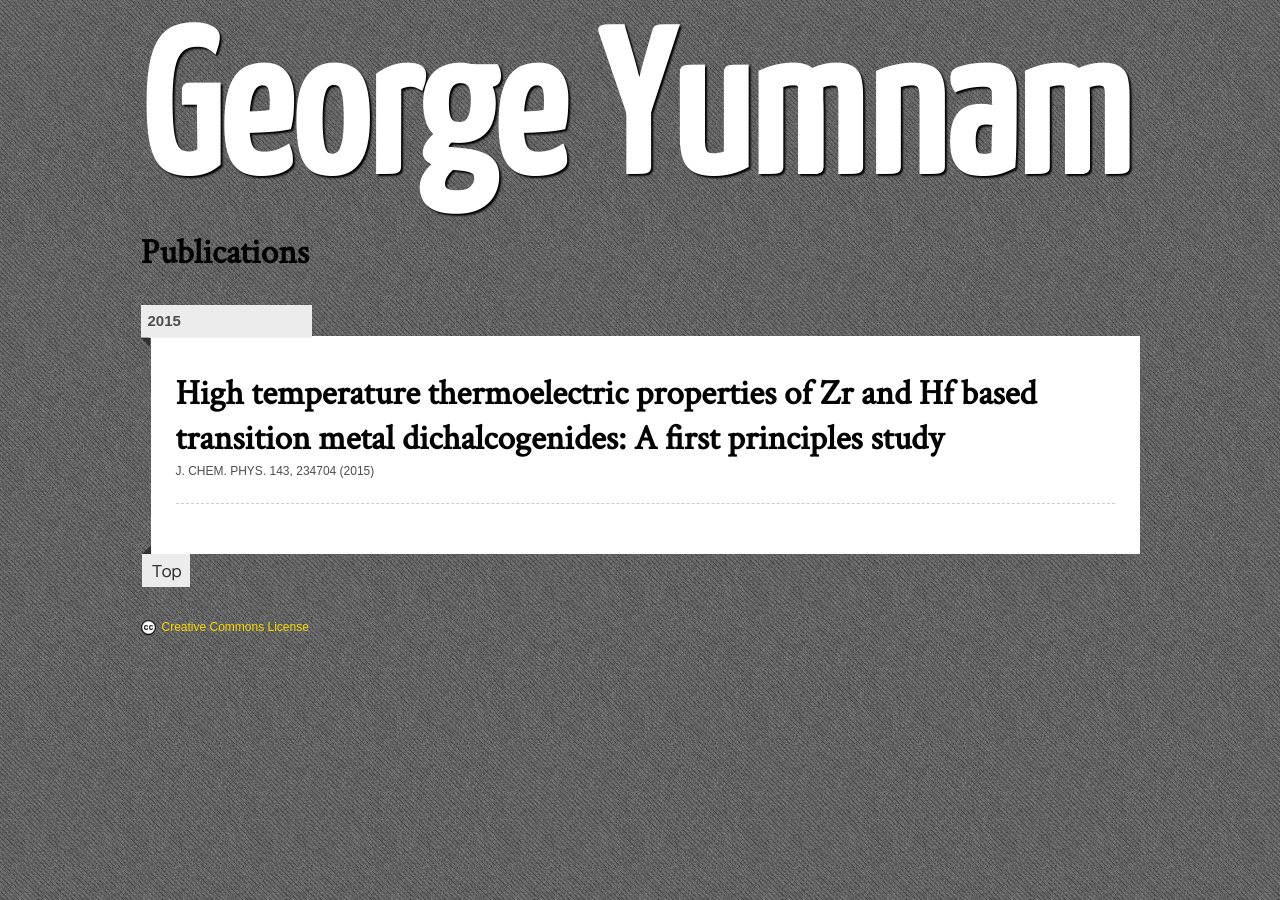
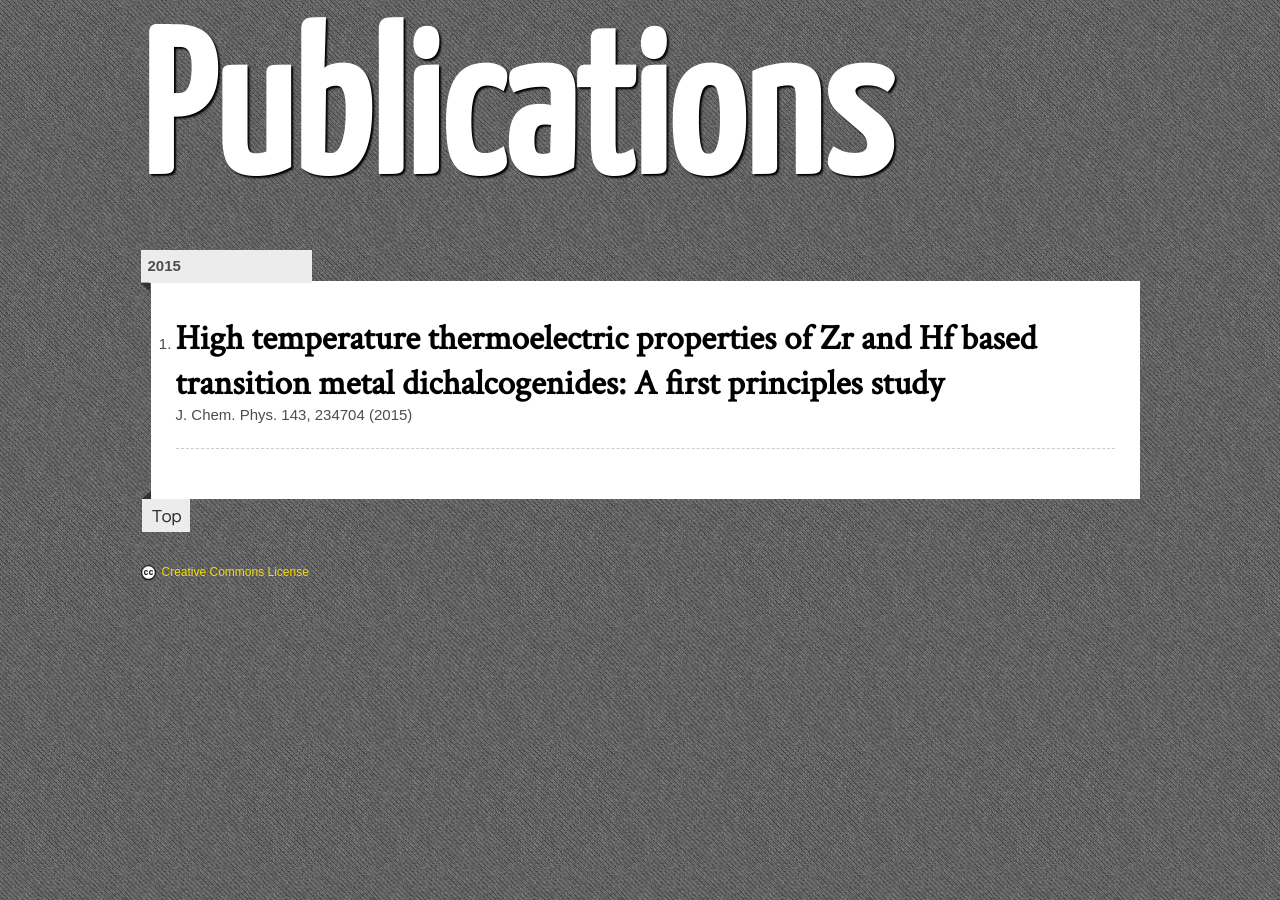
Before and after one commit to georgeyumnam/georgeyumnam, a Jekyll site: the page pub.html, which Jekyll copies as it is, in a window 1280 px wide. Built offline with Jekyll 4.4.1, drawn with Linux system fonts in a browser that asks for light colours.

```diff
--- a/pub.html
+++ b/pub.html
@@ -14,43 +14,10 @@
 <body>
 	<div id="wrapper">
 
-<!--	<div id="contact-info">
-		<div  class="links" style="margin-left:0px !important;">
-			<div class="col1">Email</div>
-			<div class="col2"><a href="mailto:georgeyumnam@gmail.com" target="_blank">georgeyumnam@gmail.com</a></div>
-		</div>
-
-
-
-		<div  class="links">
-			<div class="col1">Twitter</div>
-			<div class="col2"><a href="http://www.twitter.com/GeorgeYumnam" target="_blank">@georgeyumnam</a></div>
-		</div>-->
-
-
-		<!--<div  class="links">
-			<div class="col1">Blog</div>
-			<div class="col2"><a href="http://www.greepit.com" target="_blank" title="Open source web development resources">greepit.com</a></div>
-		</div> -->
-
-
-<!--		<div class="links">
-			<div class="col1">Official</div>
-			<div class="col2"><a href="http://mrc.iisc.ernet.in/~abhishek/George.html" target="_blank">MRC website</a></div>
-		</div>
-
-	</div>-->
-
 		<div id="header">
-			<h1>George Yumnam</h1>
+			<h1>Publications</h1>
 
 		</div>
-
-
-		<div id="intro">
-			<h2>Publications</h2>
-		</div>
-
 
 
 		<div class="section">
@@ -62,8 +29,10 @@
 			<div class="section-body">
 				<div class="item-template">
 					<div>
-						<h2><a href="http://scitation.aip.org/content/aip/journal/jcp/143/23/10.1063/1.4937774" target="_blank">High temperature thermoelectric properties of Zr and Hf based transition metal dichalcogenides: A first principles study</a></h2>
-						<span class="text-small">J. Chem. Phys. 143, 234704 (2015)</span>
+					<ol>
+					<li>	<h2><a href="http://scitation.aip.org/content/aip/journal/jcp/143/23/10.1063/1.4937774" target="_blank">High temperature thermoelectric properties of Zr and Hf based transition metal dichalcogenides: A first principles study</a></h2> </li>
+						<span>J. Chem. Phys. 143, 234704 (2015)</span>
+					</ol>
 					</div>
 				</div>
 			</div>
```
